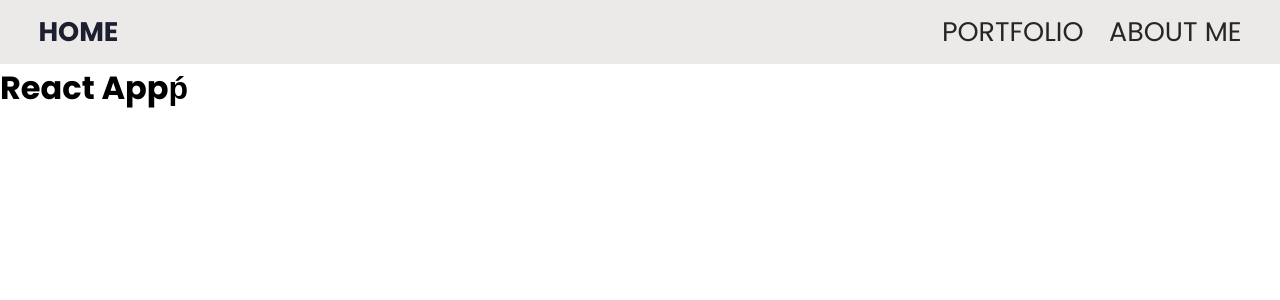
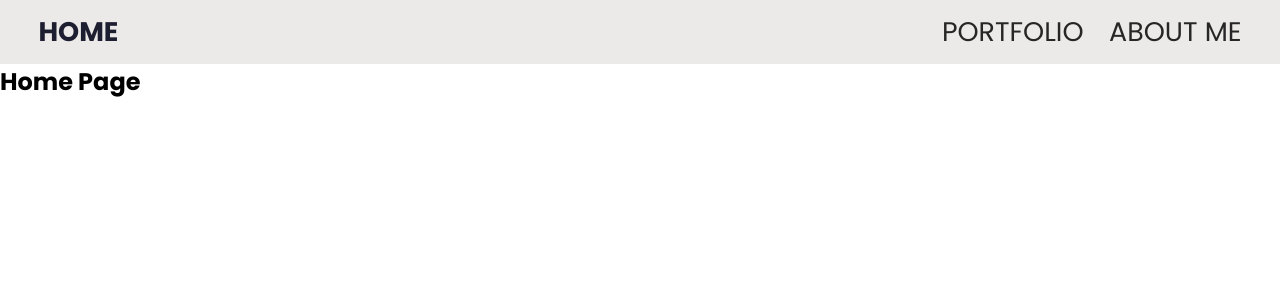
Before and after one commit to MaikHenriqueSP/profile-web-site, a React (Create React App) app: page / in a window 1280 px wide. Shown: the top 300 px of the page. Built offline with nearby package versions, Linux system fonts and the light colour scheme.

Commit message:
feat(app): structuring of the routes

```diff
--- a/src/App.jsx
+++ b/src/App.jsx
@@ -1,14 +1,19 @@
 import React from "react";
 
-import { Navbar } from "./components";
+import "./style/scss/index.scss";
 
-import "./style/scss/index.scss";
+import { BrowserRouter as Router } from "react-router-dom";
+import Layout from "./Layout";
+import Routes from "./routes/Routes";
 
 function App() {
   return (
     <div className="App">
-      <Navbar />
-      <h1>React Appṕ</h1>
+      <Router>
+        <Layout>
+          <Routes />
+        </Layout>
+      </Router>
     </div>
   );
 }
```
Also changed, not shown: 2 other files (tests, documents, lock files or other folders).
